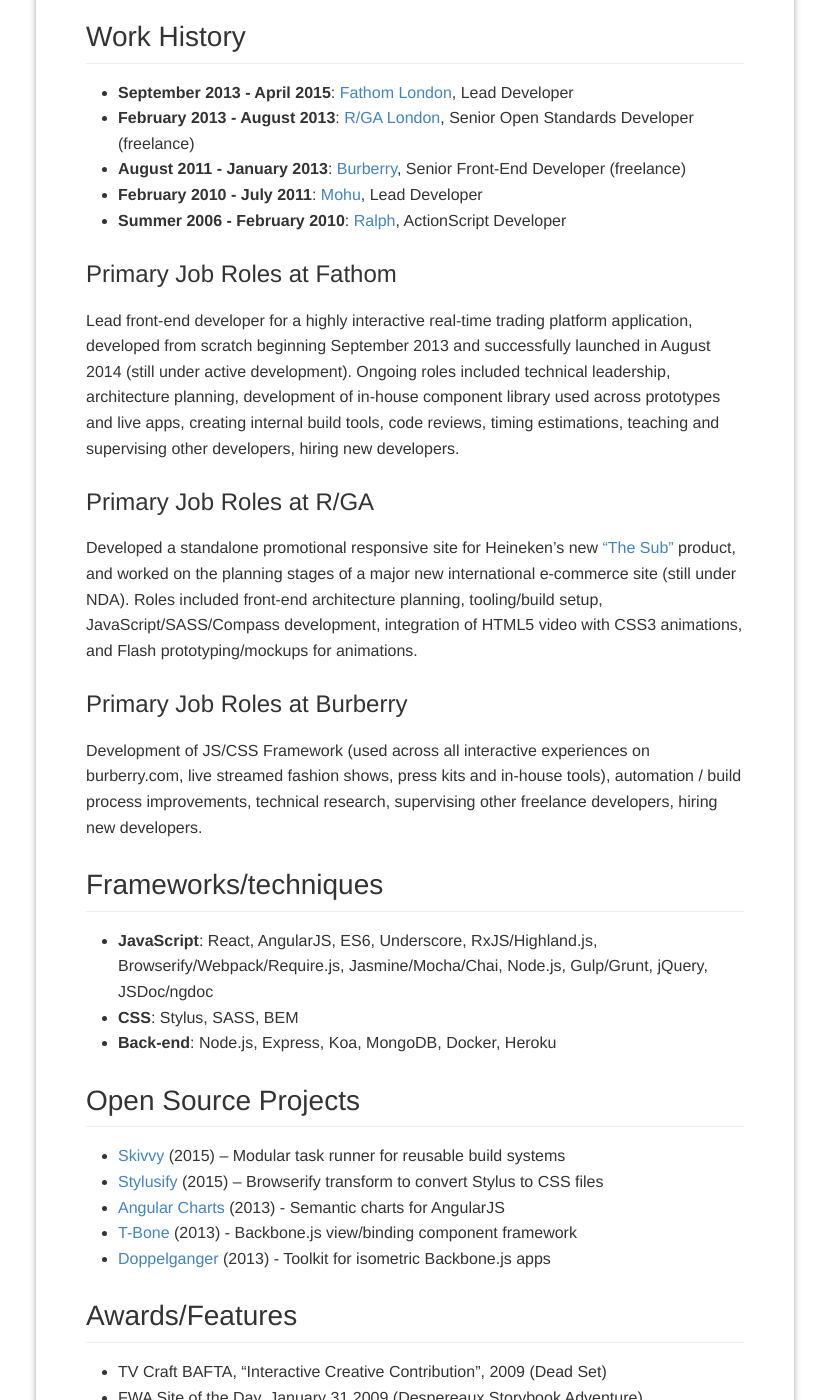
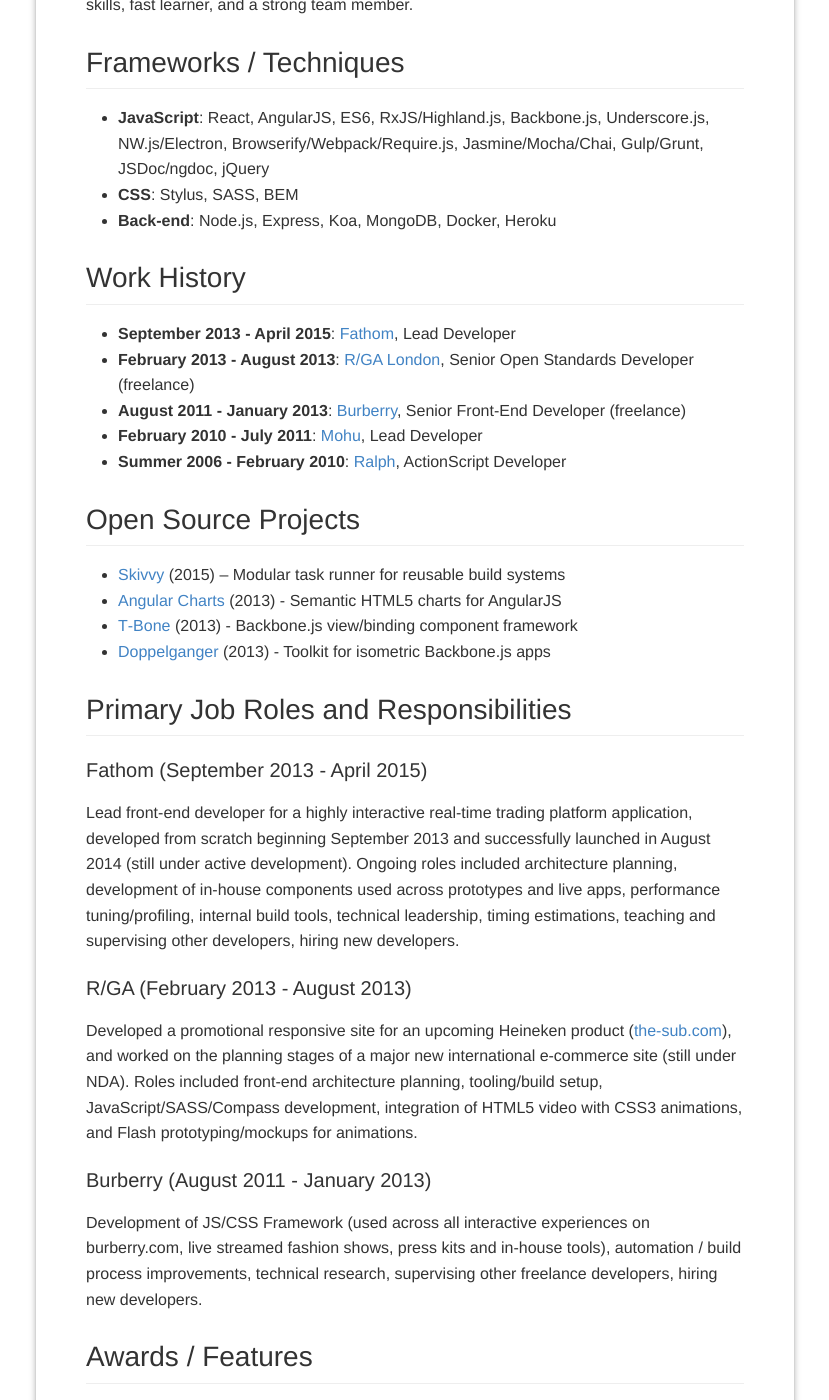
Before and after one commit to timkendrick/timkendrick.github.io, a Jekyll site: the page built from resume.html, in a window 1280 px wide and 1400 px high, scrolled down 579 px. Shown: the whole window, without its empty margins (225-1054 px from the left). Built offline with Jekyll 4.4.1, drawn with Linux system fonts in a browser that asks for light colours; some of the changed text lies outside the part shown.

Commit message:
Update resumé content

```diff
--- a/_includes/resume.md
+++ b/_includes/resume.md
@@ -4,71 +4,70 @@
 - **LinkedIn**: [Tim Kendrick](https://www.linkedin.com/profile/view?id=192494997)
 - **Github**: [timkendrick](https://github.com/timkendrick)
 - **Email**: [timkendrick@gmail.com](mailto:timkendrick@gmail.com)
+- **References**: available on request
 
 
 ## Overview
 
-Bright, enthusiastic hard-worker with over eight years’ industry experience in front-end development, working as part of a team and supervising others. Excellent problem-solving skills, fast learner, and a strong team member.
+Bright, enthusiastic hard‑worker with over eight years’ industry experience in front‑end development, working as part of a team and supervising others. Excellent problem‑solving skills, fast learner, and a strong team member.
+
+
+## Frameworks / Techniques
+
+- **JavaScript**: React, AngularJS, ES6, RxJS/Highland.js, Backbone.js, Underscore.js, NW.js/Electron, Browserify/Webpack/Require.js, Jasmine/Mocha/Chai, Gulp/Grunt, JSDoc/ngdoc, jQuery
+- **CSS**: Stylus, SASS, BEM
+- **Back‑end**: Node.js, Express, Koa, MongoDB, Docker, Heroku
+
 
 ## Work History
 
-- **September 2013 - April 2015**: [Fathom London](http://fathomlondon.com/), Lead Developer
+- **September 2013 - April 2015**: [Fathom](http://fathomlondon.com/), Lead Developer
 - **February 2013 - August 2013**: [R/GA London](http://rga.com/offices/london), Senior Open Standards Developer (freelance)
-- **August 2011 - January 2013**: [Burberry](http://uk.burberry.com/), Senior Front-End Developer (freelance)
+- **August 2011 - January 2013**: [Burberry](http://uk.burberry.com/), Senior Front‑End Developer (freelance)
 - **February 2010 - July 2011**: [Mohu](http://studiomohu.com/), Lead Developer
 - **Summer 2006 - February 2010**: [Ralph](http://ralphandco.com/), ActionScript Developer
-
-### Primary Job Roles at Fathom
-
-Lead front-end developer for a highly interactive real-time trading platform application, developed from scratch beginning September 2013 and successfully launched in August 2014 (still under active development). Ongoing roles included technical leadership, architecture planning, development of in-house component library used across prototypes and live apps, creating internal build tools, code reviews, timing estimations, teaching and supervising other developers, hiring new developers.
-
-
-### Primary Job Roles at R/GA
-
-Developed a standalone promotional responsive site for Heineken’s new [“The Sub”](https://www.the-sub.com/) product, and worked on the planning stages of a major new international e-commerce site (still under NDA). Roles included front-end architecture planning, tooling/build setup, JavaScript/SASS/Compass development, integration of HTML5 video with CSS3 animations, and Flash prototyping/mockups for animations.
-
-
-### Primary Job Roles at Burberry
-
-Development of JS/CSS Framework (used across all interactive experiences on burberry.com, live streamed fashion shows, press kits and in-house tools), automation / build process improvements, technical research, supervising other freelance developers, hiring new developers.
-
-
-## Frameworks/techniques
-
-- **JavaScript**: React, AngularJS, ES6, Underscore, RxJS/Highland.js, Browserify/Webpack/Require.js, Jasmine/Mocha/Chai, Node.js, Gulp/Grunt, jQuery, JSDoc/ngdoc
-- **CSS**: Stylus, SASS, BEM
-- **Back-end**: Node.js, Express, Koa, MongoDB, Docker, Heroku
-
 
 ## Open Source Projects
 
 - [Skivvy](https://github.com/timkendrick/skivvy) (2015) – Modular task runner for reusable build systems
-- [Stylusify](https://github.com/timkendrick/stylusify) (2015) – Browserify transform to convert Stylus to CSS files
-- [Angular Charts](https://github.com/timkendrick/angular-charts) (2013) - Semantic charts for AngularJS
-- [T-Bone](https://github.com/timkendrick/t-bone) (2013) - Backbone.js view/binding component framework
+- [Angular Charts](https://github.com/timkendrick/angular-charts) (2013) - Semantic HTML5 charts for AngularJS
+- [T‑Bone](https://github.com/timkendrick/t-bone) (2013) - Backbone.js view/binding component framework
 - [Doppelganger](https://github.com/timkendrick/doppelganger) (2013) - Toolkit for isometric Backbone.js apps
 
 
-## Awards/Features
-- TV Craft BAFTA, “Interactive Creative Contribution”, 2009 (Dead Set)
-- FWA Site of the Day, January 31 2009 (Despereaux Storybook Adventure)
-- Esquire Magazine App of the Week, September 30 2010 (Frieze Art Fair)
+<div style="page-break-after: always;"></div>
+
+
+## Primary Job Roles and Responsibilities
+
+#### Fathom (September 2013 - April 2015)
+
+Lead front‑end developer for a highly interactive real‑time trading platform application, developed from scratch beginning September 2013 and successfully launched in August 2014 (still under active development). Ongoing roles included architecture planning, development of in‑house components used across prototypes and live apps, performance tuning/profiling, internal build tools, technical leadership, timing estimations, teaching and supervising other developers, hiring new developers.
+
+
+#### R/GA (February 2013 - August 2013)
+
+Developed a promotional responsive site for an upcoming Heineken product ([the-sub.com](https://www.the-sub.com/)), and worked on the planning stages of a major new international e‑commerce site (still under NDA). Roles included front‑end architecture planning, tooling/build setup, JavaScript/SASS/Compass development, integration of HTML5 video with CSS3 animations, and Flash prototyping/mockups for animations.
+
+
+#### Burberry (August 2011 - January 2013)
+
+Development of JS/CSS Framework (used across all interactive experiences on burberry.com, live streamed fashion shows, press kits and in‑house tools), automation / build process improvements, technical research, supervising other freelance developers, hiring new developers.
+
+
+## Awards / Features
+- **TV Craft BAFTA**, “Interactive Creative Contribution”, 2009 (Dead Set)
+- **FWA Site of the Day**, January 31 2009 (Despereaux Storybook Adventure)
+- **Esquire Magazine App of the Week**, September 30 2010 (Frieze Art Fair)
 
 
 ## Academic History
-- **October 2005 - June 2008**: Trinity College, University of Cambridge – BA in Philosophy, 2:2
-- **September 2003 - May 2005**: Sevenoaks School – International Baccalaureate Diploma, 45 points out of 45 (Philosophy, English, Spanish, Chemistry, Mathematics, Electronics)
+- **October 2005 - June 2008**: Trinity College, University of Cambridge
+	- BA degree in Philosophy, 2:2
+- **September 2003 - May 2005**: Sevenoaks School
+	- International Baccalaureate Diploma, 45 points out of 45 (Philosophy, English, Spanish, Chemistry, Mathematics, Electronics)
 
 
-## Hobbies/Interests
+## Hobbies / Interests
 
 Theatre, restaurants, art exhibitions, reading, snowboarding, live music.
-
-
-## References
-
-References available on request.
-
-## Availability
-
-Available for full-time employment from July 2015.
```
